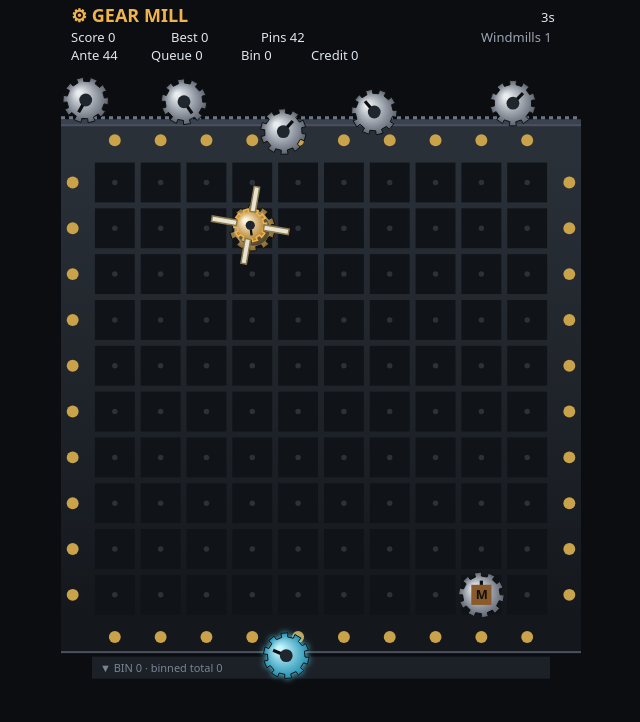
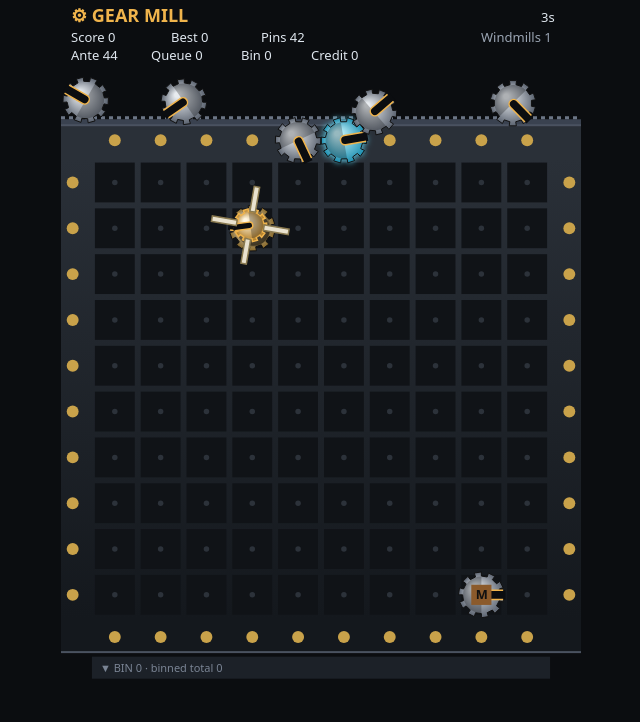
Before and after one commit to CAPSTILLER/gear-mill, a website built with Vite: page index.html in a window 1280 px wide. Both pictures are taken after a click on the button "PLAY". Shown: the whole page, without its empty margins (319-959 px from the left). Built offline with nearby package versions, Linux system fonts and the light colour scheme.

Commit message:
Gear Mill v3: U-slot catch on pins/border posts, tumbling, slot-up detach unless supported, border-post gears mesh

```diff
--- a/src/main.ts
+++ b/src/main.ts
@@ -3,18 +3,22 @@
 const ctx = cv.getContext('2d')!;
 const N = 10, ANTE = 50, SPAWN = 0.5, POWER_HOLD = 15, REWARD = 10, WIN_BONUS = 100;
 let W = 0, H = 0, cs = 0, ox = 0, oy = 0, rackY = 0, dpr = 1;
-type Seat = { id: number; power: boolean; hold: number; ang: number; on: boolean; srcConn: boolean; earned: boolean; lvl: number };
-type Gear = { id: number; x: number; y: number; vx: number; vy: number; ang: number; va: number; power: boolean; phase: 'rack' | 'fall'; dir: number; dropX: number; stuck: number; earned: boolean; dead?: boolean };
+type Seat = { r: number; c: number; age: number; id: number; power: boolean; hold: number; ang: number; on: boolean; srcConn: boolean; earned: boolean; lvl: number };
+type Gear = { id: number; x: number; y: number; vx: number; vy: number; ang: number; va: number; power: boolean; phase: 'rack' | 'fall'; dir: number; dropX: number; stuck: number; earned: boolean; dead?: boolean; skip?: string; skipT?: number };
 type Mill = { r: number; c: number; upperDone: boolean; born: number };
-let pins: boolean[][], edge: Map<string, boolean>, seats: (Seat | null)[][], gears: Gear[], wms: Mill[];
+let pins: boolean[][], edge: Map<string, boolean>, seats: Map<string, Seat>, gears: Gear[], wms: Mill[];
 let mill = { r: 0, c: 0 };
-let anteLeft = 0, queue = 0, bin = 0, credit = 0, spawned = 0, lost = 0, reclaims = 0, nextId = 1;
+let detached = 0, anteLeft = 0, queue = 0, bin = 0, credit = 0, spawned = 0, lost = 0, reclaims = 0, nextId = 1;
 let spawnT = 0, score = 0, time = 0, over = false, won = false, playing = false, flash = 0, wmAng = 0, millAng = 0, millSpin = 0, toast = '', toastT = 0;
 let best = +(localStorage.getItem('gearmill.best') || 0);
 const rnd = (a: number, b: number) => a + Math.random() * (b - a);
 const ri = (a: number, b: number) => Math.floor(rnd(a, b + 1));
 const inG = (r: number, c: number) => r >= 0 && c >= 0 && r < N && c < N;
 const DIRS = [[1, 0], [-1, 0], [0, 1], [0, -1]];
+const SLOT_CATCH = 70 * Math.PI / 180, SLOT_UP_TOL = 25 * Math.PI / 180, SETTLE_RATE = 1.4, SETTLE_GRACE = 1.0;
+const K = (r: number, c: number) => r + ',' + c;
+const seatAt = (r: number, c: number) => seats.get(K(r, c));
+const angDiff = (a: number, b: number) => { let d = (a - b) % (Math.PI * 2); if (d > Math.PI) d -= Math.PI * 2; if (d < -Math.PI) d += Math.PI * 2; return d; };
 
 function resize() {
   dpr = window.devicePixelRatio || 1;
@@ -38,14 +42,14 @@
 const edgeKeys = () => { const k: [number, number][] = []; for (let i = 0; i < N; i++) k.push([-1, i], [N, i], [i, -1], [i, N]); return k; };
 
 function freeSquare(avoid: (r: number, c: number) => boolean) {
-  for (let t = 0; t < 200; t++) { const r = ri(0, N - 1), c = ri(0, N - 1); if (!locked(r, c) && !seats[r][c] && !avoid(r, c)) return { r, c }; }
+  for (let t = 0; t < 200; t++) { const r = ri(0, N - 1), c = ri(0, N - 1); if (!locked(r, c) && !seatAt(r, c) && !avoid(r, c)) return { r, c }; }
   return null;
 }
 function addWindmill(r: number, c: number) { wms.push({ r, c, upperDone: false, born: time }); pins[r][c] = true; }
 function reset() {
   pins = Array.from({ length: N }, () => Array(N).fill(false));
   edge = new Map(edgeKeys().map(([r, c]) => [r + ',' + c, true]));
-  seats = Array.from({ length: N }, () => Array(N).fill(null));
+  seats = new Map();
   gears = []; wms = [];
   anteLeft = ANTE; queue = 0; bin = 0; credit = 0; spawned = lost = reclaims = 0;
   spawnT = 0; score = 0; time = 0; over = won = false; flash = 0; millSpin = 0; toast = ''; toastT = 0;
@@ -57,8 +61,8 @@
 function say(t: string) { toast = t; toastT = 2.5; }
 
 function releaseSeat(r: number, c: number) {
-  const s = seats[r][c]; if (!s) return; seats[r][c] = null;
-  gears.push({ id: s.id, x: cx(c), y: cy(r), vx: rnd(-20, 20), vy: 10, ang: s.ang, va: 0, power: s.power, phase: 'fall', dir: 0, dropX: 0, stuck: 0, earned: s.earned });
+  const s = seatAt(r, c); if (!s) return; seats.delete(K(r, c));
+  gears.push({ id: s.id, x: ex(c), y: ey(r), vx: rnd(-15, 15), vy: cs * 0.5, ang: s.ang, va: rnd(-3, 3), power: s.power, phase: 'fall', dir: 0, dropX: 0, stuck: 0, earned: s.earned, skip: K(r, c), skipT: 0.6 });
 }
 function tap(px: number, py: number) {
   if (!playing || over) return;
@@ -68,7 +72,7 @@
   // border post: nearest edge post within ~0.6 cell
   let bestK: [number, number] | null = null, bd = cs * 0.6;
   for (const [er, ec] of edgeKeys()) { const d = Math.hypot(px - ex(ec), py - ey(er)); if (d < bd) { bd = d; bestK = [er, ec]; } }
-  if (bestK) { const k = bestK.join(','); edge.set(k, !edge.get(k)); }
+  if (bestK) { const k = bestK.join(','); edge.set(k, !edge.get(k)); if (!edge.get(k)) releaseSeat(bestK[0], bestK[1]); }
 }
 cv.addEventListener('pointerdown', e => { const b = cv.getBoundingClientRect(); tap(e.clientX - b.left, e.clientY - b.top); });
 
@@ -79,8 +83,25 @@
   spawned++;
 }
 
+function freePinsNear(x: number, y: number): [number, number][] {
+  const out: [number, number][] = [];
+  const c0 = Math.floor((x - ox) / cs), r0 = Math.floor((y - oy) / cs);
+  for (let r = r0 - 1; r <= r0 + 1; r++) for (let c = c0 - 1; c <= c0 + 1; c++) {
+    const g = inG(r, c), isEdge = !g && edge.has(K(r, c));
+    if ((g && pins[r][c] && !locked(r, c)) || (isEdge && edge.get(K(r, c)))) if (!seatAt(r, c)) out.push([r, c]);
+  }
+  return out;
+}
+// a gear can't slip off if something sits directly below it
+function supported(r: number, c: number) {
+  if (r >= N) return true; // bottom border posts rest on the frame
+  const br = r + 1;
+  if (seatAt(br, c)) return true;
+  if (inG(br, c)) return raised(br, c) || locked(br, c);
+  return br === N && inG(0, c) ? !!edge.get(K(N, c)) : !!edge.get(K(br, c));
+}
 // power graph: nodes are r,c,level. windmills and the mill exist on both levels; seated gears on their own level.
-function nodeAt(r: number, c: number, l: number) { return inG(r, c) && (locked(r, c) || (seats[r][c]?.lvl === l)); }
+function nodeAt(r: number, c: number, l: number) { return (inG(r, c) && locked(r, c)) || seatAt(r, c)?.lvl === l; }
 function bfs(starts: string[]) {
   const seen = new Set(starts), q = [...starts];
   while (q.length) { const [r, c, l] = q.shift()!.split(',').map(Number);
@@ -91,28 +112,30 @@
   const wmStarts = wms.flatMap(w => [`${w.r},${w.c},0`, `${w.r},${w.c},1`]);
   const fromWm = bfs(wmStarts);
   const srcs = [...wmStarts];
-  for (let r = 0; r < N; r++) for (let c = 0; c < N; c++) { const s = seats[r][c]; if (!s) continue;
+  for (const s of seats.values()) { const { r, c } = s;
     s.srcConn = fromWm.has(`${r},${c},${s.lvl}`); if (s.power && s.srcConn) s.hold = POWER_HOLD; if (s.power && s.hold > 0) srcs.push(`${r},${c},${s.lvl}`); }
   const live = bfs(srcs);
   let n = 0, newly = 0;
-  for (let r = 0; r < N; r++) for (let c = 0; c < N; c++) { const s = seats[r][c]; if (!s) continue;
+  for (const s of seats.values()) { const { r, c } = s;
     s.on = live.has(`${r},${c},${s.lvl}`); if (s.on) { n++; if (!s.earned) { s.earned = true; newly++; } } }
   // upper windmill hookup: a turning upper-level gear meshed directly to a windmill's upper gear
   const hooked: Mill[] = [];
-  for (const w of wms) if (!w.upperDone && DIRS.some(([dr, dc]) => { const s = seats[w.r + dr]?.[w.c + dc]; return s && s.lvl === 1 && s.on; })) hooked.push(w);
+  for (const w of wms) if (!w.upperDone && DIRS.some(([dr, dc]) => { const s = seatAt(w.r + dr, w.c + dc); return s && s.lvl === 1 && s.on; })) hooked.push(w);
   const millOn = live.has(`${mill.r},${mill.c},0`) || live.has(`${mill.r},${mill.c},1`);
   return { n, newly, hooked, millOn };
 }
 
+let paused = false, testQuiet = false;
 function step(dt: number) {
+  if (paused) dt = 0;
   wmAng += dt * 2; toastT = Math.max(0, toastT - dt);
   if (!playing) return;
   if (over) { millAng += dt * millSpin; flash = Math.max(0, flash - dt); return; }
   time += dt;
   // levels follow the raise rule; seated gears ride with their square
-  for (let r = 0; r < N; r++) for (let c = 0; c < N; c++) { const s = seats[r][c]; if (s) s.lvl = raised(r, c) ? 1 : 0; }
+  for (const s of seats.values()) s.lvl = inG(s.r, s.c) && raised(s.r, s.c) ? 1 : 0;
   spawnT -= dt;
-  if (spawnT <= 0) { if (anteLeft + queue > 0) { spawn(); spawnT += SPAWN; } else spawnT = 0; }
+  if (spawnT <= 0 && !testQuiet) { if (anteLeft + queue > 0) { spawn(); spawnT += SPAWN; } else spawnT = 0; }
   const rollV = cs * (1.5 + pinsUpCount() * 0.08), g = cs * 9, R = cs * 0.42;
   for (const gr of gears) {
     if (gr.phase === 'rack') {
@@ -122,17 +145,27 @@
     }
     gr.vy += g * dt; gr.vx += rnd(-1, 1) * cs * 2 * dt; gr.vx *= 0.995;
     gr.x += gr.vx * dt; gr.y += gr.vy * dt; gr.ang += gr.va * dt;
-    if (gr.x < ox + R) { gr.x = ox + R; gr.vx = Math.abs(gr.vx) * 0.5; }
-    if (gr.x > ox + N * cs - R) { gr.x = ox + N * cs - R; gr.vx = -Math.abs(gr.vx) * 0.5; }
+    const wl = ox - cs * 0.75 + R, wr = ox + N * cs + cs * 0.75 - R;
+    if (gr.x < wl) { gr.x = wl; gr.vx = Math.abs(gr.vx) * 0.5; gr.va = rnd(-6, 6); }
+    if (gr.x > wr) { gr.x = wr; gr.vx = -Math.abs(gr.vx) * 0.5; gr.va = rnd(-6, 6); }
+    if (gr.skipT) { gr.skipT -= dt; if (gr.skipT <= 0) gr.skip = undefined; }
     const c = Math.floor((gr.x - ox) / cs), r = Math.floor((gr.y - oy) / cs);
-    if (inG(r, c) && pins[r][c] && !seats[r][c] && !locked(r, c) && Math.hypot(gr.x - cx(c), gr.y - cy(r)) < cs * 0.3) {
-      seats[r][c] = { id: gr.id, power: gr.power, hold: 0, ang: gr.ang, on: false, srcConn: false, earned: gr.earned, lvl: raised(r, c) ? 1 : 0 }; gr.dead = true; continue;
+    // slot catch: any free raised pin/post touching the gear where the open slot faces it
+    let caught = false;
+    for (const [pr, pc] of freePinsNear(gr.x, gr.y)) {
+      const px = ex(pc), py = ey(pr), d = Math.hypot(px - gr.x, py - gr.y);
+      if (d < R + cs * 0.14 && K(pr, pc) !== gr.skip && Math.abs(angDiff(Math.atan2(py - gr.y, px - gr.x), gr.ang)) < SLOT_CATCH) {
+        seats.set(K(pr, pc), { r: pr, c: pc, age: 0, id: gr.id, power: gr.power, hold: 0, ang: gr.ang, on: false, srcConn: false, earned: gr.earned, lvl: inG(pr, pc) && raised(pr, pc) ? 1 : 0 });
+        gr.dead = true; caught = true; break;
+      }
     }
+    if (caught) continue;
     const col: [number, number, number][] = [];
     for (let rr = Math.max(0, r - 1); rr <= Math.min(N - 1, r + 1); rr++) for (let cc = Math.max(0, c - 1); cc <= Math.min(N - 1, c + 1); cc++) {
-      if (seats[rr][cc] || locked(rr, cc)) col.push([cx(cc), cy(rr), cs * 0.45]);
-      else if (pins[rr][cc]) col.push([cx(cc), cy(rr), cs * 0.07]);
+      if (locked(rr, cc)) col.push([cx(cc), cy(rr), cs * 0.45]);
     }
+    for (const t of seats.values()) if (Math.abs(ex(t.c) - gr.x) < cs * 1.2 && Math.abs(ey(t.r) - gr.y) < cs * 1.2) col.push([ex(t.c), ey(t.r), cs * 0.45]);
+    for (const [pr, pc] of freePinsNear(gr.x, gr.y)) col.push([ex(pc), ey(pr), cs * 0.1]);
     for (const [px, py, pr] of col) {
       const dx = gr.x - px, dy = gr.y - py, d = Math.hypot(dx, dy), m = R + pr;
       if (d < m && d > 0.01) { const nx = dx / d, ny = dy / d; gr.x = px + nx * m; gr.y = py + ny * m;
@@ -140,10 +173,10 @@
     }
     if (Math.hypot(gr.vx, gr.vy) < cs * 0.8) { gr.stuck += dt; if (gr.stuck > 0.6) gr.vx += (Math.random() < 0.5 ? -1 : 1) * cs * 3; if (gr.stuck > 3) { gr.dead = true; lost++; bin++; continue; } }
     else gr.stuck = Math.max(0, gr.stuck - dt);
-    if (gr.y > oy + N * cs + cs * 0.9) { gr.dead = true; lost++; bin++; }
+    if (gr.y > oy + N * cs + cs * 1.1) { gr.dead = true; lost++; bin++; }
   }
   gears = gears.filter(g => !g.dead);
-  for (const row of seats) for (const s of row) if (s && s.power && !s.srcConn && s.hold > 0) s.hold = Math.max(0, s.hold - dt);
+  for (const s of seats.values()) if (s && s.power && !s.srcConn && s.hold > 0) s.hold = Math.max(0, s.hold - dt);
   const p = power();
   score += p.n * dt;
   credit += p.newly * REWARD;
@@ -155,9 +188,14 @@
     flash = 0.6; say(`UPPER LINK! +${back} gears reclaimed${spot ? ' · new windmill' : ''}`);
   }
   const pay = Math.min(bin, credit); if (pay > 0) { bin -= pay; credit -= pay; queue += pay; }
-  for (let r = 0; r < N; r++) for (let c = 0; c < N; c++) { const s = seats[r][c]; if (s?.on) s.ang += dt * 2 * ((r + c) % 2 ? -1 : 1); }
+  for (const s of seats.values()) {
+    s.age += dt;
+    if (s.on) s.ang += dt * 2 * ((s.r + s.c) % 2 ? -1 : 1);
+    else if (s.age > SETTLE_GRACE) { const d = angDiff(-Math.PI / 2, s.ang); s.ang += Math.sign(d) * Math.min(Math.abs(d), SETTLE_RATE * dt); } // heavy solid half sinks, slot swings up
+  }
+  for (const s of [...seats.values()]) if (Math.abs(angDiff(s.ang, -Math.PI / 2)) < SLOT_UP_TOL && !supported(s.r, s.c)) { releaseSeat(s.r, s.c); detached++; }
   if (p.millOn) finish(true);
-  else if (anteLeft + queue === 0 && gears.length === 0 && !(credit > 0 && bin > 0)) finish(false);
+  else if (!testQuiet && anteLeft + queue === 0 && gears.length === 0 && !(credit > 0 && bin > 0)) finish(false);
 }
 function finish(w: boolean) {
   over = true; won = w; millSpin = w ? 6 : 0; flash = w ? 1.5 : 0;
@@ -184,8 +222,11 @@
   gd.addColorStop(0, pw ? '#c8f6ff' : (upper ? '#fff6e0' : '#e8ecf0')); gd.addColorStop(1, pw ? '#1d8fb0' : (on ? (upper ? '#b07a20' : '#8a6a2a') : '#5b6370'));
   ctx.fillStyle = gd; gearPath(x, y, R, 10, ang); ctx.fill(); ctx.shadowBlur = 0;
   ctx.strokeStyle = upper ? '#f0b44c' : '#111'; ctx.lineWidth = upper ? 1.5 : 1; ctx.stroke();
-  ctx.fillStyle = '#20262e'; ctx.beginPath(); ctx.arc(x, y, R * 0.28, 0, 7); ctx.fill();
-  ctx.save(); ctx.translate(x, y); ctx.rotate(ang); ctx.fillStyle = '#0b0d10'; ctx.fillRect(-R * 0.07, -R * 0.62, R * 0.14, R * 0.36); ctx.restore();
+    ctx.save(); ctx.translate(x, y); ctx.rotate(ang);
+  ctx.fillStyle = 'rgba(0,0,0,.25)'; ctx.beginPath(); ctx.arc(0, 0, R * 0.8, Math.PI / 2, Math.PI * 1.5); ctx.fill(); // solid (heavy) half shading
+  ctx.fillStyle = '#0b0d10'; ctx.beginPath(); ctx.moveTo(R * 1.05, -R * 0.2); ctx.lineTo(R * 0.05, -R * 0.2); ctx.arc(R * 0.05, 0, R * 0.2, -Math.PI / 2, Math.PI / 2, true); ctx.lineTo(R * 1.05, R * 0.2); ctx.closePath(); ctx.fill();
+  ctx.strokeStyle = '#f0b44c'; ctx.lineWidth = 1.5; ctx.beginPath(); ctx.moveTo(R * 0.95, -R * 0.2); ctx.lineTo(R * 0.05, -R * 0.2); ctx.arc(R * 0.05, 0, R * 0.2, -Math.PI / 2, Math.PI / 2, true); ctx.lineTo(R * 0.95, R * 0.2); ctx.stroke();
+  ctx.restore();
   if (hold > 0) { ctx.strokeStyle = '#5fe0ff'; ctx.lineWidth = 2; ctx.beginPath(); ctx.arc(x, y, R * 1.05, -Math.PI / 2, -Math.PI / 2 + (hold / POWER_HOLD) * Math.PI * 2); ctx.stroke(); }
 }
 function draw() {
@@ -211,7 +252,7 @@
   }
   for (const [er, ec] of edgeKeys()) { const on = edge.get(er + ',' + ec); ctx.fillStyle = on ? '#c9a24a' : '#2c323a'; ctx.beginPath(); ctx.arc(ex(ec), ey(er), on ? cs * 0.13 : cs * 0.08, 0, 7); ctx.fill(); }
   ctx.fillStyle = '#1c2128'; ctx.fillRect(ox, oy + bw + cs * 0.85, bw, 22); ctx.fillStyle = '#7a8494'; ctx.font = '11px system-ui'; ctx.fillText(`▼ BIN ${bin} · binned total ${lost}`, ox + 8, oy + bw + cs * 0.85 + 15);
-  for (let r = 0; r < N; r++) for (let c = 0; c < N; c++) { const s = seats[r][c]; if (s) drawGear(cx(c), cy(r), s.ang, s.power, s.on, s.power && !s.srcConn ? s.hold : 0, s.lvl === 1); }
+  for (const s of seats.values()) { if (s) drawGear(ex(s.c), ey(s.r), s.ang, s.power, s.on, s.power && !s.srcConn ? s.hold : 0, s.lvl === 1); }
   for (const w of wms) {
     const x = cx(w.c), y = cy(w.r);
     drawGear(x, y, wmAng, false, true);                       // floor gear
@@ -236,9 +277,11 @@
 if (import.meta.env.DEV) {
   (window as any).__gm = {
     tap, raised, pinUp,
-    seat(r: number, c: number, pw = false) { pins[r][c] = true; seats[r][c] = { id: nextId++, power: pw, hold: 0, ang: 0, on: false, srcConn: false, earned: false, lvl: raised(r, c) ? 1 : 0 }; },
+    seat(r: number, c: number, pw = false, ang = Math.PI / 2) { if (inG(r, c)) pins[r][c] = true; else edge.set(K(r, c), true); seats.set(K(r, c), { r, c, age: 0, ang, id: nextId++, power: pw, hold: 0, on: false, srcConn: false, earned: false, lvl: inG(r, c) && raised(r, c) ? 1 : 0 }); },
+    drop(x: number, y: number, ang: number, vx = 0, vy = 0) { gears.push({ id: nextId++, x, y, vx, vy, ang, va: 0, power: false, phase: 'fall', dir: 0, dropX: 0, stuck: 0, earned: false }); },
+    pause(v: boolean) { paused = v; }, quiet(v: boolean) { testQuiet = v; }, ex, ey, supported,
     setPin(r: number, c: number, v: boolean) { if (inG(r, c)) pins[r][c] = v; else edge.set(r + ',' + c, v); },
     addBin(n: number) { bin += n; },
-    get state() { return { score, anteLeft, queue, bin, credit, spawned, lost, over, won, reclaims, wms: wms.map(w => ({ ...w })), mill, ox, oy, cs, seats: seats.flatMap((row, r) => row.map((s, c) => s && { r, c, lvl: s.lvl, on: s.on })).filter(Boolean) }; },
+    get state() { return { score, anteLeft, queue, bin, credit, spawned, lost, over, won, reclaims, wms: wms.map(w => ({ ...w })), mill, ox, oy, cs, detached, falling: gears.length, seats: [...seats.values()].map(s => ({ r: s.r, c: s.c, lvl: s.lvl, on: s.on, ang: s.ang })) }; },
   };
 }
```
Also changed, not shown: index.html (+1 -1 lines).
